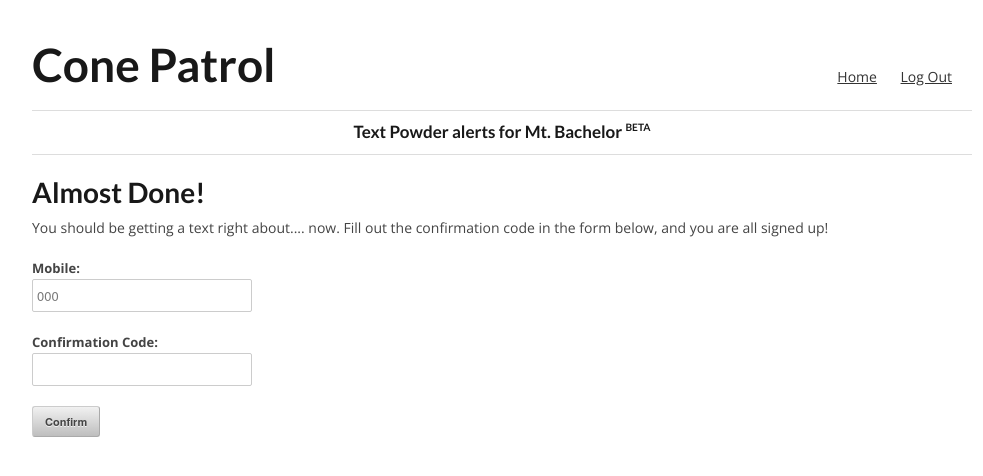
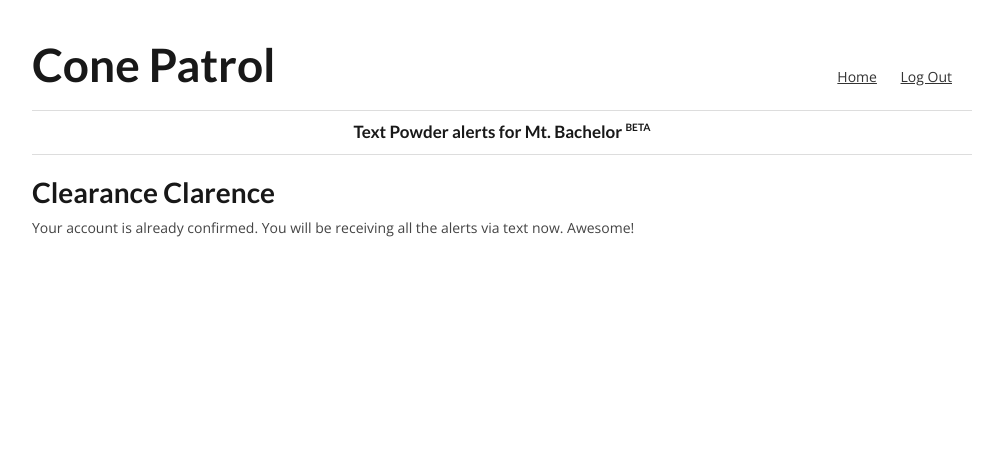
Before and after one commit to timmyc/freshies, a Rails app: page /confirm in a window 1280 px wide. Shown: the top 476 px of the page, without its empty margins (138-1121 px from the left). Run offline with Rails 7, Linux system fonts and the light colour scheme; a user stored in the database is signed in; tables that the repository leaves empty hold one stand-in row (values such as "Sample post"); parts of the project's set-up code (start-up, migrations or seed data) failed here and were passed over; some libraries are stand-ins or nearby versions.

Commit message:
some clean up on confirmation process

```diff
--- a/app/controllers/shredders_controller.rb
+++ b/app/controllers/shredders_controller.rb
@@ -1,4 +1,5 @@
 class ShreddersController < ApplicationController
+  before_filter :authenticate_shredder!, :except => :home
 
   def home
     @shredder = Shredder.new
@@ -6,6 +7,7 @@
 
   def confirm
     @shredder = current_shredder
+    @shredder.send_confirmation if params[:resend]
   end
 
   def do_confirm
--- a/app/views/shredders/confirm.html.erb
+++ b/app/views/shredders/confirm.html.erb
@@ -1,12 +1,8 @@
-  <div id="notices">
-        <% if flash[:notice] -%>
-          <div class="notice"><%= flash[:notice] %></div>
-        <% end -%>
-        <% if flash[:error] -%>
-          <div class="error"><%= flash[:error] %></div>
-        <% end -%>
-      </div>
 <div class="sixteen columns">
+  <% if @shredder.confirmed -%>
+  <h3>Clearance Clarence</h3>
+  <p>Your account is already confirmed.  You will be receiving all the alerts via text now.  Awesome!</p>
+  <% else -%>
   <h3>Almost Done!</h3>
   <p>You should be getting a text right about.... now.  Fill out the confirmation code in the form below, and you are all signed up!</p>
   <%= form_for @shredder, :url => :do_confirm do |f| %>
@@ -16,4 +12,8 @@
     <%= f.text_field :confirmation_code, { :value => '' } %>
     <%= f.submit 'Confirm', {:id=>'signup'} %>
   <% end %>
+  <h4>Ehh What Code?</h4>
+  <p>If you didn't get a text message, click the button below to have it resent to <%= @shredder.mobile %>:</p>
+  <a href="/confirm?resend=1" class="button">Resend Confirmation Code</a>
+  <% end -%>
 </div>
--- a/app/views/shredders/home.html.erb
+++ b/app/views/shredders/home.html.erb
@@ -3,7 +3,7 @@
     <h3>Cone Patrol?</h3>
     <p>I heart skiing.  I double heart skiing powder.  "Cone Patrol" is a term a ski buddy gave to hiking the cone at <a href="http://mtbachelor.com">Mt. Bachelor</a> prior to opening for freshiez.</p><p>Born from that tradition is <em>conepatrol.com</em>, a way for you &ndash; the fellow shredder, to get powder alerts sent to your phone via text.</p>
     <p>So ditch the snow phone, and setup a <em>conepatrol</em> alert to shout at you when the goods have dropped.  See you on the cone!</p>
-    <p>&ndash; Timmy</p>
+    <p>&ndash; @conepatrolapp</p>
   </div>
 </div>
   <div class="one-third column">
@@ -41,7 +41,7 @@
     <% if current_shredder.confirmed? -%>
 
     <% else -%>
-    <p>We need to confirm your mobile number before we can send alerts.  Click the button below to confirm you number (<%= current_shredder.mobile %>) via text:</p>
+    <p>We need to confirm your mobile number before we can send alerts.  Click the button below to confirm you number (<%= current_shredder.mobile %>):</p>
     <a href="/confirm" class="button">Confirm Now</a>
     <% end -%>
   <% end -%>
```
